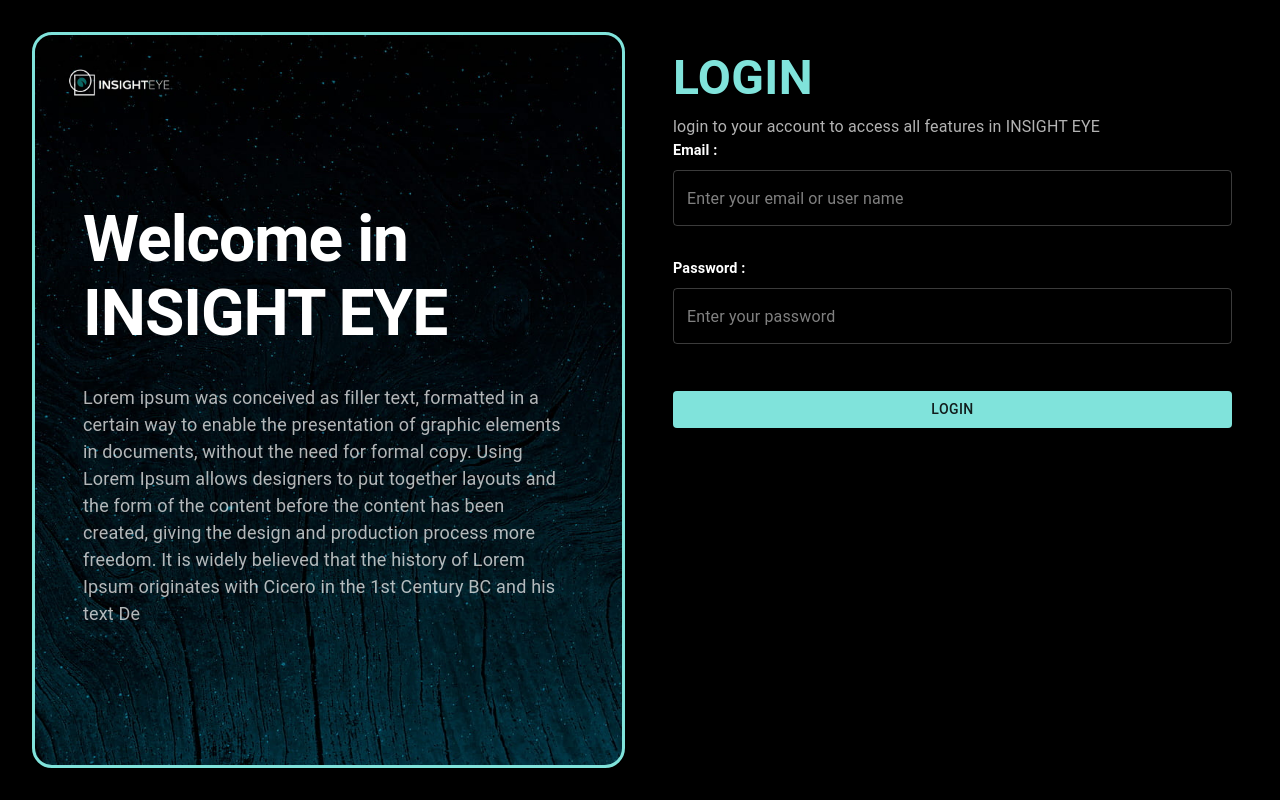
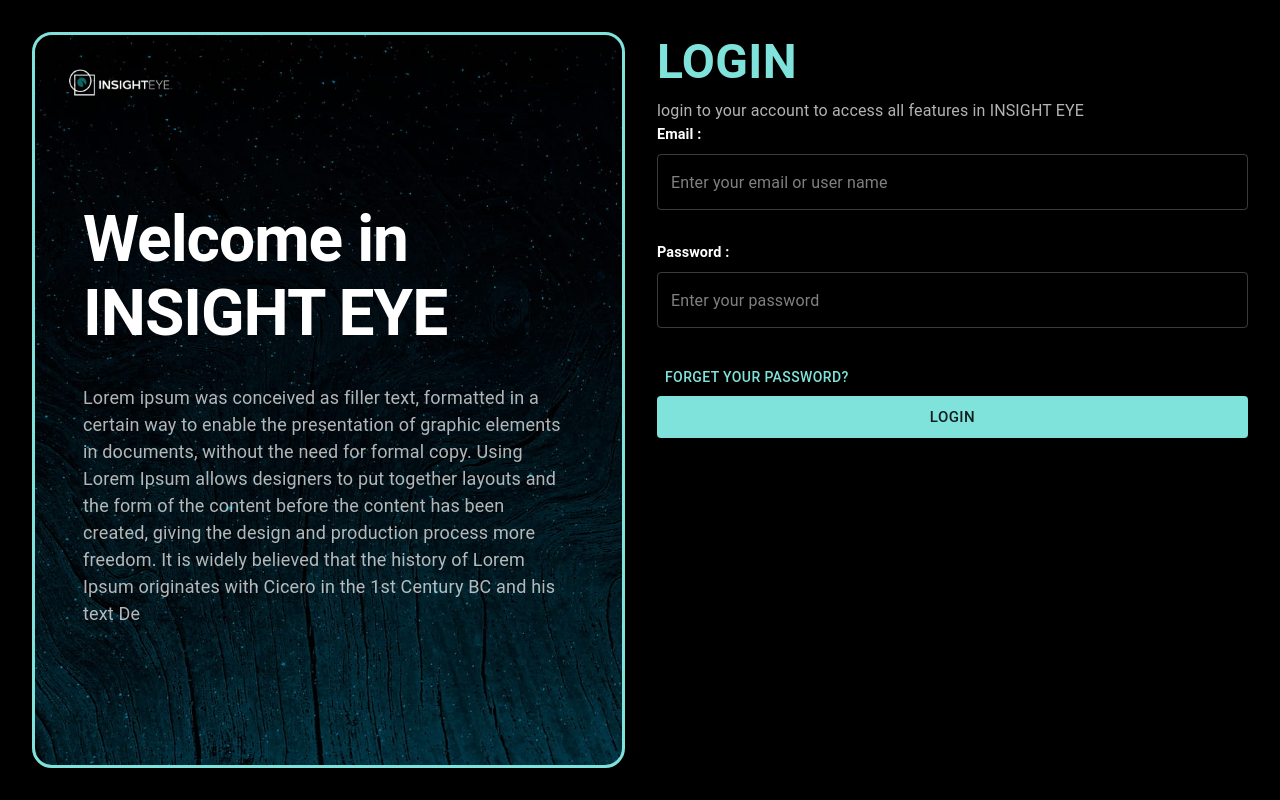
Before and after one commit to randa-11295/Insight-eye, a React (Create React App) app: page /log-in in a window 1280 px wide. Built offline with nearby package versions, Linux system fonts and the light colour scheme.

Commit message:
made reusable component to log in

```diff
--- /dev/null
+++ b/src/Components/Auth/LogIn.js
@@ -0,0 +1,100 @@
+import { baseURL } from "../../utils/StaticVariables";
+import InputTextCustom from "../Inputs/InputTextCustom";
+import LoadBtn from "../Reusable/LoadBtn";
+import { useFormik } from "formik";
+import axios from "axios";
+import { useRecoilState } from "recoil";
+import { authState } from "../../Recoil/RecoilState";
+import { Box, Button, Typography } from "@mui/material";
+
+const LogIn = () => {
+
+     const [, setAuthRecoil] = useRecoilState(authState);
+
+     const formik = useFormik({
+          initialValues: {
+            username: "",
+            password: "",
+          },
+          onSubmit: async (values) => {
+            console.log(values)
+
+            axios.post(baseURL + "/login", values, {
+              headers: {
+                "Accept": "application/json",
+                "Content-Type": "application/json",
+              }
+            })
+              .then(response => {
+                console.log("Login Successful:", response.data);
+                localStorage.setItem("token", response.data.session_id);
+                setAuthRecoil({
+                  isAuthenticated: true,
+                  username: response.data.username,
+                  token: response.data.session_id,
+                });
+              })
+              .catch(error => {
+                console.error("Login Failed:", error);
+              })
+              .finally(() => {
+                console.log("Login request completed.");
+              });
+          },
+        });
+
+
+     return (
+          <Box sx={{
+               width: { md: "50%" },
+               height: { xs: "50%", md: "100%" },
+             }} >
+
+                 <Box>
+                   <Typography
+                     variant="h4"
+                     sx={{
+                       fontSize: "3rem",
+                       fontWeight: "bold",
+                       color: "primary.main"
+                     }}
+                   >
+                     LOGIN
+                   </Typography>
+
+                   <Typography
+                     variant="body1"
+                     sx={{
+                       color: "text.secondary",
+                       mt: 1,
+                     }}
+                   >
+                     login to your account  to access all features in INSIGHT EYE</Typography>
+                 </Box>
+               <Box component="form" onSubmit={formik.handleSubmit}>
+
+                 <InputTextCustom label="Email "
+                   placeholder="Enter your email or user name"
+                   formik={formik}
+                   name="username" />
+
+                 <InputTextCustom label="password"
+                   placeholder="Enter your password"
+                   type="password"
+                   formik={formik}
+                   name="Password"
+
+                   value={formik.values.username}
+                   onChange={formik.handleChange} />
+                 <Button sx={{margin : "auto"}}>
+
+                   Forget your password?
+                 </Button>
+                 <LoadBtn fullWidth text={"LogIn"} />
+
+               </Box>
+             </Box>
+     )
+}
+
+export default LogIn
--- a/src/Components/Reusable/LoadBtn.js
+++ b/src/Components/Reusable/LoadBtn.js
@@ -6,12 +6,13 @@ export default function LoadBtn(props) {
 
   return (
     <LoadingButton
-
       loading={props.loading || false}
       variant="contained"
       onClick={props.handle}
+      fullWidth={props.fullWidth}
+      size="large"
     >
-      Conform
+      {props.text || "Conform"}
     </LoadingButton>
   );
 }
--- a/src/Pages/Home.js
+++ b/src/Pages/Home.js
@@ -6,7 +6,7 @@ import SideNav from "../Components/Navbar/SideNav";
 import { Outlet } from "react-router-dom";
 import SnackAlert from "../Components/PopUp/SnackAlert";
 import PopUpReusable from "../Components/PopUp/PopUpReusable"
-import Login from "./Login";
+import Login from "./Welcome";
 const drawerWidth = 280;
 
 function Home() {
--- a/src/Pages/Login.js
+++ /dev/null
@@ -1,106 +0,0 @@
-import React from "react";
-import { useFormik } from "formik";
-import axios from "axios";
-import { Box, Button, Stack, CardContent, Typography } from "@mui/material";
-import { baseURL } from "../utils/StaticVariables";
-import { authState } from "../Recoil/RecoilState";
-import { useRecoilState } from "recoil";
-import Info from "../Components/Auth/Info";
-import InputTextCustom from "../Components/Inputs/InputTextCustom";
-
-const Login = () => {
-  const [, setAuthRecoil] = useRecoilState(authState);
-
-  const formik = useFormik({
-    initialValues: {
-      username: "",
-      password: "",
-    },
-    onSubmit: async (values) => {
-      console.log(values)
-
-      axios.post(baseURL + "/login", values, {
-        headers: {
-          "Accept": "application/json",
-          "Content-Type": "application/json",
-        }
-      })
-        .then(response => {
-          console.log("Login Successful:", response.data);
-          localStorage.setItem("token", response.data.session_id);
-          setAuthRecoil({
-            isAuthenticated: true,
-            username: response.data.username,
-            token: response.data.session_id,
-          });
-        })
-        .catch(error => {
-          console.error("Login Failed:", error);
-        })
-        .finally(() => {
-          console.log("Login request completed.");
-        });
-    },
-  });
-
-  return (
-    <Stack direction={{ xs: "column", md: "row" }} justifyContent="stretch" alignItems="stretch" gap={4}
-      sx={{
-        height: "100vh",
-        p: 4
-      }}
-    >
-     <Info />
-      <Box sx={{
-        width: { md: "50%" },
-        height: { xs: "50%", md: "100%" },
-      }} >
-
-        <CardContent component="form" onSubmit={formik.handleSubmit}>
-          <Box>
-            <Typography
-              variant="h4"
-              sx={{
-                fontSize: "3rem",
-                fontWeight: "bold",
-                color: "primary.main"
-              }}
-            >
-              LOGIN
-            </Typography>
-
-            <Typography
-              variant="body1"
-              sx={{
-                color: "text.secondary",
-                mt: 1,
-              }}
-            >
-              login to your account  to access all features in INSIGHT EYE</Typography>
-          </Box>
-
-          <InputTextCustom label="Email "
-            placeholder="Enter your email or user name"
-            formik={formik}
-            name="username" />
-
-          <InputTextCustom label="password"
-            placeholder="Enter your password"
-            type="password"
-            formik={formik}
-            name="Password"
-
-            value={formik.values.username}
-            onChange={formik.handleChange} />
-
-          <Button fullWidth variant="contained" color="primary" type="submit" style={{ marginTop: 16 }}>
-            Login
-          </Button>
-
-        </CardContent>
-      </Box>
-    </Stack>
-  );
-};
-
-export default Login;
--- /dev/null
+++ b/src/Pages/Welcome.js
@@ -0,0 +1,23 @@
+import Info from "../Components/Auth/Info";
+import LogIn from "../Components/Auth/LogIn";
+import { Stack } from "@mui/system";
+
+const Welcome = () => {
+
+
+
+  return (
+    <Stack direction={{ xs: "column", md: "row" }} justifyContent="stretch" alignItems="stretch" gap={4}
+      sx={{
+        height: "100vh",
+        p: 4
+      }}
+    >
+      <Info />
+
+    <LogIn />
+    </Stack>
+  );
+};
+
+export default Welcome;
--- a/src/routes/index.js
+++ b/src/routes/index.js
@@ -11,7 +11,7 @@ import UpdateStreams from "../Pages/Stream/UpdateStreams";
 import Search from "../Pages/Search"
 import Stream from "../Pages/Stream/Streams"
 import ShowStreams from "../Pages/Stream/ShowStreams";
-import Login from "../Pages/Login";
+import Login from "../Pages/Welcome";
 import Contact from "../Pages/Contact";
 
 export const AppRouter = () => {
```
